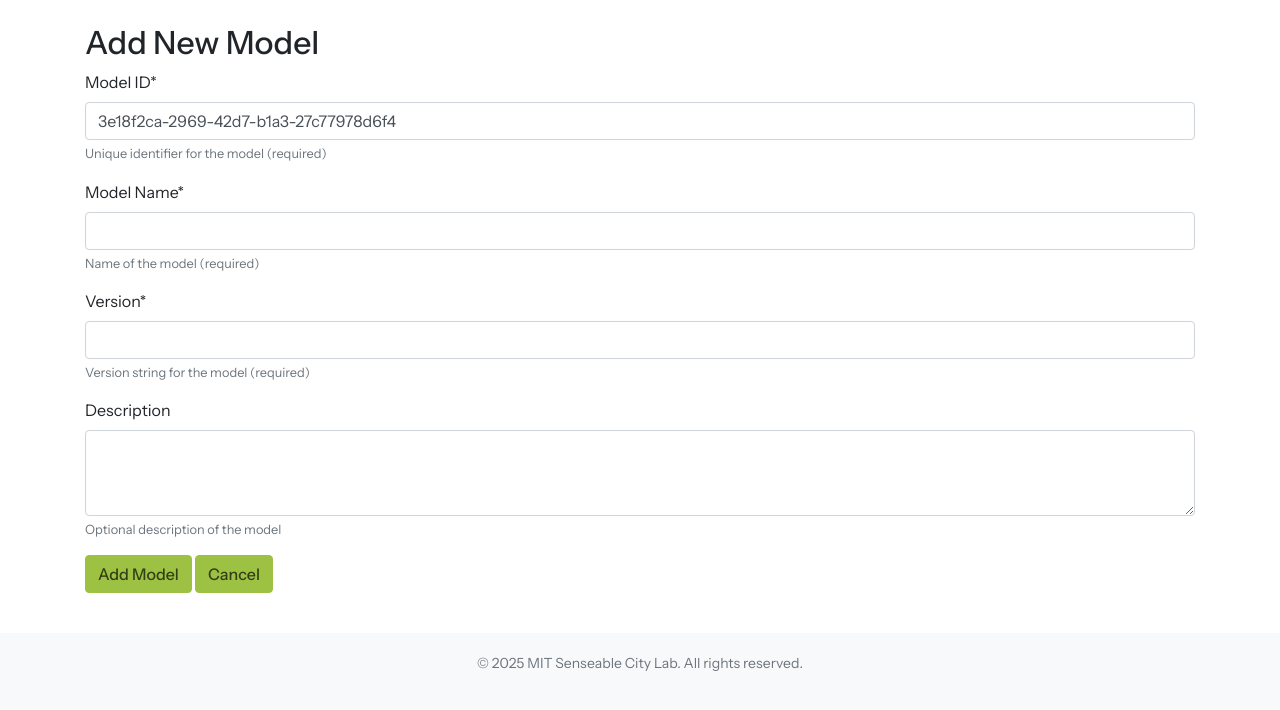
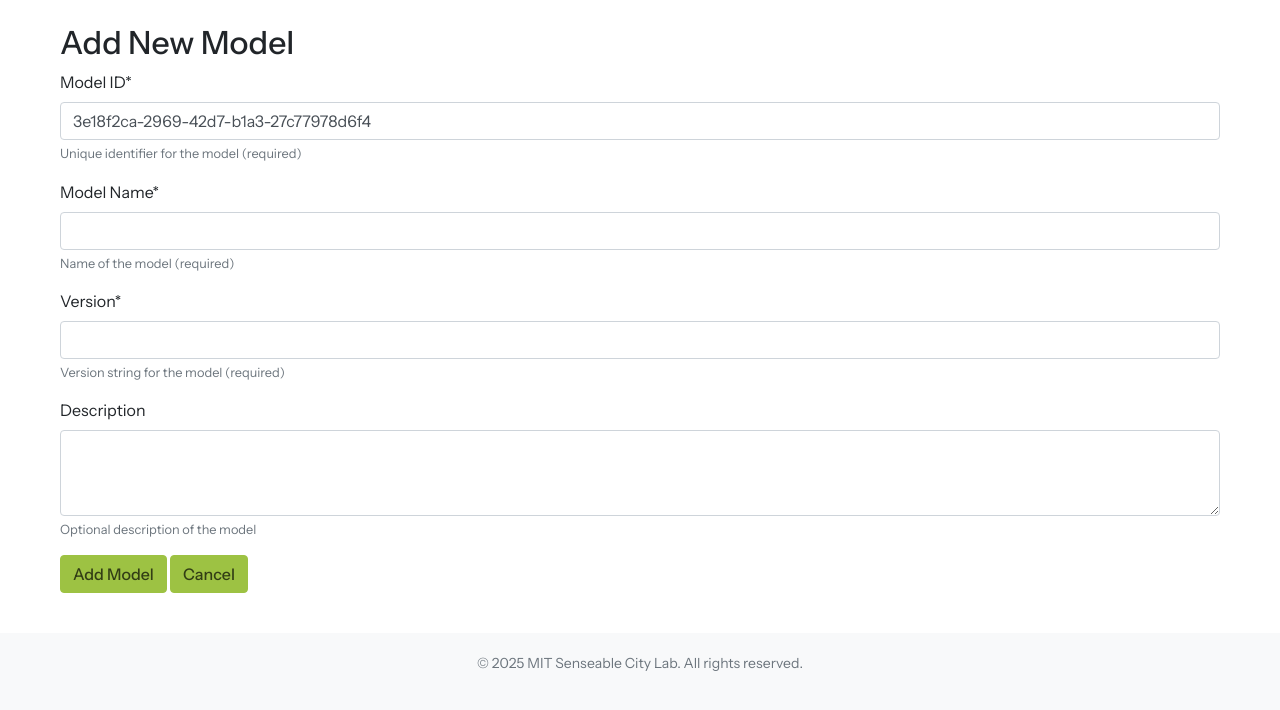
Before and after one commit to MIT-Senseable-City-Lab/sensing-garden-web, a Flask app: page /add_model in a window 1280 px wide. Shown: the part 56-766 px from the top of the page. Run offline with Flask 3, Linux system fonts and the light colour scheme; some libraries are stand-ins or nearby versions.

Commit message:
Expand tables to full width

```diff
--- a/templates/add_model.html
+++ b/templates/add_model.html
@@ -3,7 +3,7 @@
 {% block title %}Sensing Garden Dashboard - Add New Model{% endblock %}
 
 {% block content %}
-<div class="container mt-4">
+<div class="container-fluid mt-4">
     <h2>Add New Model</h2>
     <form id="add-model-form" action="{{ url_for('add_model_submit') }}" method="POST" class="needs-validation" novalidate>
         <div class="form-group mb-3">
--- a/templates/base.html
+++ b/templates/base.html
@@ -105,8 +105,8 @@
         .container-fluid {
             padding-right: 30px;
             padding-left: 30px;
-            margin-right: auto;
-            margin-left: auto;
+            margin-right: 0;
+            margin-left: 0;
         }
 
         /* Ensure tables can use full width */
--- a/templates/device_classifications.html
+++ b/templates/device_classifications.html
@@ -5,7 +5,7 @@
 {% block title %}Device {{ device_id }} Classifications{% endblock %}
 
 {% block content %}
-<div class="container">
+<div class="container-fluid">
     <h2>Device {{ device_id }} Classifications</h2>
     <div class="mb-3">
         <a href="{{ url_for('view_device', device_id=device_id) }}" class="btn btn-secondary">Back to Device Overview</a>
--- a/templates/device_content.html
+++ b/templates/device_content.html
@@ -3,7 +3,7 @@
 {% block title %}Device {{ device_id }} Data{% endblock %}
 
 {% block content %}
-<div class="container">
+<div class="container-fluid">
     <h2>Device {{ device_id }} Data</h2>
     <p>Number of Classifications: {{ classifications_count }}</p>
     <p>Number of Videos: {{ videos_count }}</p>
--- a/templates/models.html
+++ b/templates/models.html
@@ -5,7 +5,7 @@
 {% block title %}Sensing Garden Dashboard - Models{% endblock %}
 
 {% block content %}
-<div class="container">
+<div class="container-fluid">
     <div class="d-flex justify-content-between align-items-center mb-3">
         <h2>Models</h2>
         <a href="{{ url_for('add_model') }}" class="btn btn-primary">New Model</a>
--- a/templates/videos.html
+++ b/templates/videos.html
@@ -4,7 +4,7 @@
 {% block title %}Videos for Device {{ device_id }}{% endblock %}
 
 {% block content %}
-<div class="container">
+<div class="container-fluid">
     <h2>Videos for Device {{ device_id }}</h2>
     <div class="mb-3">
         <a href="{{ url_for('view_device', device_id=device_id) }}" class="btn btn-secondary">Back to Device Overview</a>
```
